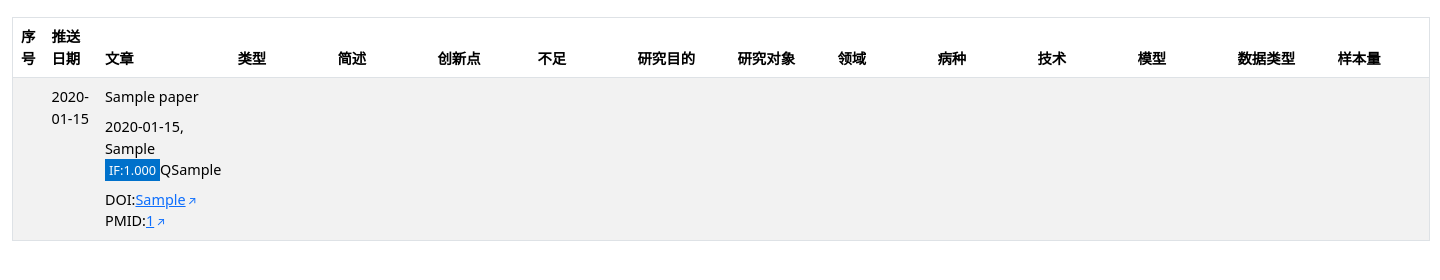
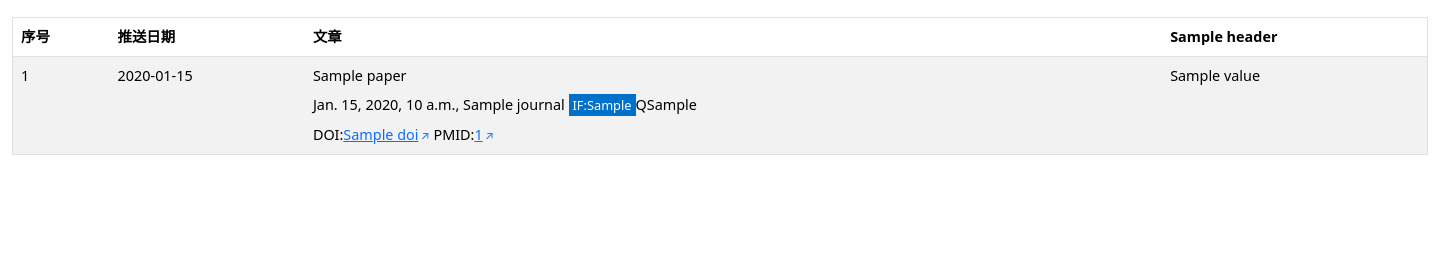
Before and after one commit to yanlinlin82/paper-watcher, a Django app: template core/templates/core/home.html in a window 1440 px wide. Shown: the part 450-730 px from the top of the page. Run offline with Django 5.2, Linux system fonts and the light colour scheme; tables that the repository leaves empty hold one stand-in row (values such as "Sample post"); the template is opened without the code that fills it: values that come from a table or form of the project are taken from there, most other values are stand-ins (such as "Sample title", 1, 10 or a date in 2020); parts of the project's set-up code (start-up, migrations or seed data) failed here and were passed over; some libraries are stand-ins or nearby versions.

Commit message:
feat: implement dynamic fields for paper data display
- Introduce a new dynamic fields system in `core/utils.py` to load field configurations from a TSV file, enhancing flexibility in data representation.
- Update `core/views.py` to construct dynamic headers and data structures for papers, allowing for a more adaptable display in the home template.
- Modify `core/templates/core/home.html` to render dynamic fields based on the new structure, improving the user interface for paper information.
- Add a new `fields.tsv` file to define the dynamic fields and their descriptions, streamlining the management of paper attributes.

```diff
--- a/core/templates/core/home.html
+++ b/core/templates/core/home.html
@@ -212,22 +212,14 @@
       <th>序号</th>
       <th>推送日期</th>
       <th>文章</th>
-      <th class="column">类型</th>
-      <th class="column">简述</th>
-      <th class="column">创新点</th>
-      <th class="column">不足</th>
-      <th class="column">研究目的</th>
-      <th class="column">研究对象</th>
-      <th class="column">领域</th>
-      <th class="column">病种</th>
-      <th class="column">技术</th>
-      <th class="column">模型</th>
-      <th class="column">数据类型</th>
-      <th class="column">样本量</th>
+      {% for header in dynamic_headers %}
+      <th class="column">{{ header.name }}</th>
+      {% endfor %}
     </tr>
   </thead>
   <tbody>
-    {% for paper in papers %}
+    {% for paper_data in papers_with_data %}
+    {% with paper=paper_data.paper %}
     <tr>
       <td>{{ paper.index }}</td>
       <td><a title="{{ paper.parse_time | date:"Y-m-d H:i:s" }} {{ paper.source }}">{{ paper.parse_time | date:"Y-m-d" }}</a></td>
@@ -244,19 +236,11 @@
           {% if paper.pmid %}PMID:<a href="https://pubmed.ncbi.nlm.nih.gov/{{ paper.pmid }}" target="_blank" class="external-link">{{ paper.pmid }}</a>{% endif %}
         </div>
       </td>
-      <td class="column">{{ paper.article_type }}</td>
-      <td class="column">{{ paper.description }}</td>
-      <td class="column">{{ paper.novelty }}</td>
-      <td class="column">{{ paper.limitation }}</td>
-      <td class="column">{{ paper.research_goal }}</td>
-      <td class="column">{{ paper.research_objects }}</td>
-      <td class="column">{{ paper.field_category }}</td>
-      <td class="column">{{ paper.disease_category }}</td>
-      <td class="column">{{ paper.technique }}</td>
-      <td class="column">{{ paper.model_type }}</td>
-      <td class="column">{{ paper.data_type }}</td>
-      <td class="column">{{ paper.sample_size }}</td>
+      {% for value in paper_data.dynamic_values %}
+      <td class="column">{{ value }}</td>
+      {% endfor %}
     </tr>
+    {% endwith %}
     {% endfor %}
   </tbody>
 </table>
```
Also changed, not shown: core/utils.py (+8 -1 lines), core/views.py (+27 -0 lines), scripts/scan-pubmed.py (+12 -3 lines), 1 other file.
